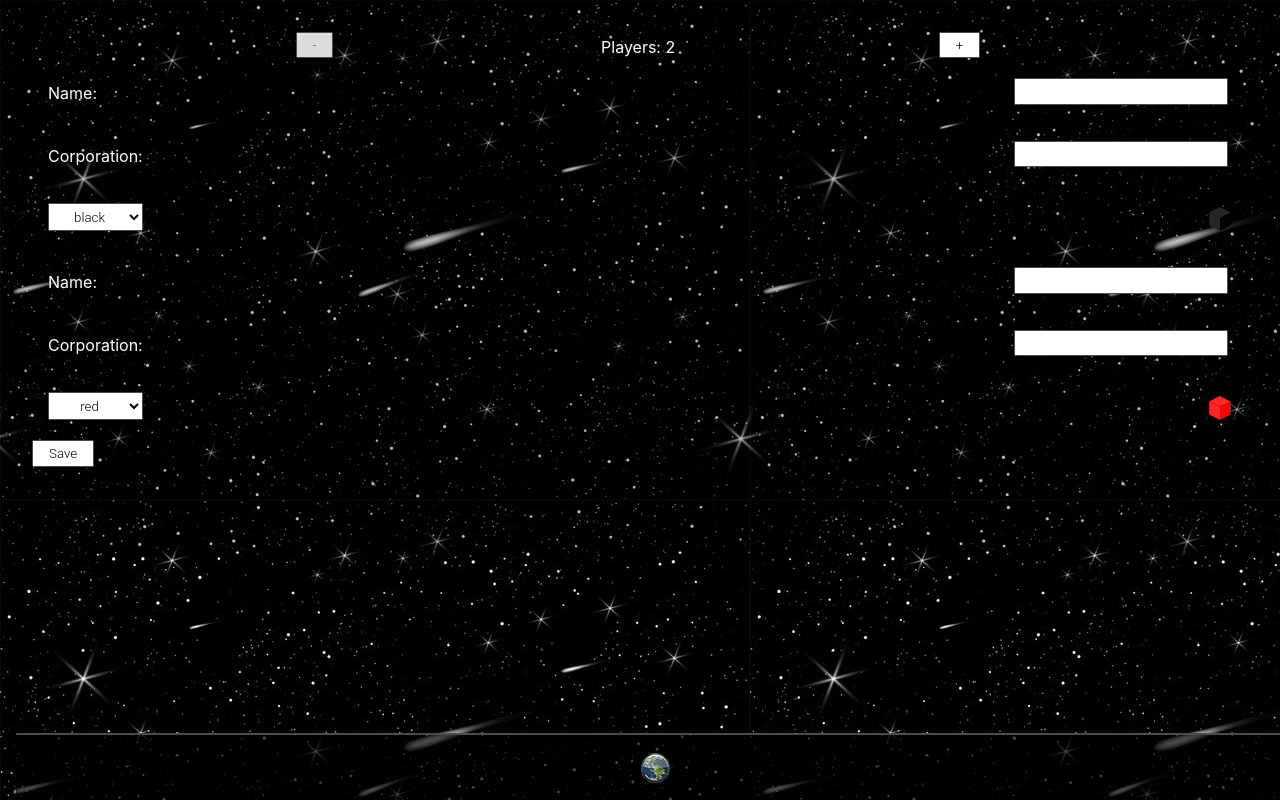
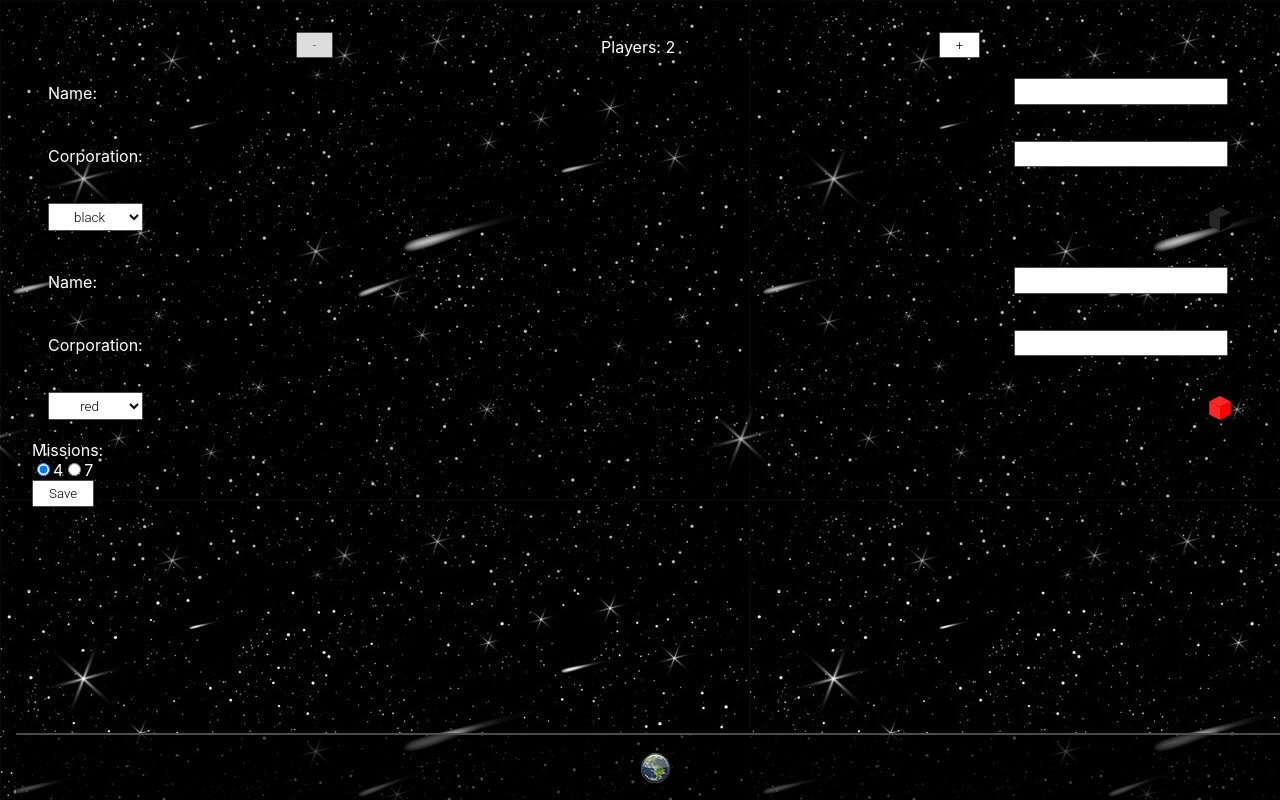
Before and after one commit to the-broken-tile/preserving-mars, a React app: page /#/new in a window 1280 px wide. Built offline with nearby package versions, Linux system fonts and the light colour scheme.

Commit message:
add campaign length choice

```diff
--- a/src/Deserializer/LegacyDeserializer.ts
+++ b/src/Deserializer/LegacyDeserializer.ts
@@ -19,6 +19,7 @@ export default class LegacyDeserializer implements DeserializerInterface<
       value.players.map(
         (p: SerializedPlayer): Player => this.deserializer.deserialize(p),
       ),
+      value.missions,
     )
     l.id = value.id
     l.mission = value.mission
--- a/src/Model/Legacy.ts
+++ b/src/Model/Legacy.ts
@@ -12,14 +12,15 @@ export default class Legacy {
   public readonly id: string = v4()
   private constructor(
     private readonly _players: Player[],
+    public readonly missions: number,
     public readonly mission: number = 0,
     public readonly phase: Phase = "preparing",
     private readonly _name: string | null = null,
     public readonly missionResults: MissionResults = [],
   ) {}
 
-  public static create(players: Player[]): Legacy {
-    return new Legacy(players)
+  public static create(players: Player[], missions: number): Legacy {
+    return new Legacy(players, missions)
   }
 
   public get players(): Player[] {
@@ -39,6 +40,7 @@ export default class Legacy {
   public setName(name: string): Legacy {
     const l: Writeable<Legacy> = new Legacy(
       this._players,
+      this.missions,
       this.mission,
       this.phase,
       name,
@@ -63,6 +65,7 @@ export default class Legacy {
 
     const l: Writeable<Legacy> = new Legacy(
       this._players,
+      this.missions,
       mission,
       newPhase,
       this._name,
@@ -141,6 +144,7 @@ export default class Legacy {
     const l: Writeable<Legacy> = new Legacy(
       this._players,
       this.mission,
+      this.mission,
       this.phase,
       this._name,
       missionResults,
@@ -160,6 +164,7 @@ export default class Legacy {
     const l: Writeable<Legacy> = new Legacy(
       this._players,
       this.mission,
+      this.missions,
       this.phase,
       this._name,
       missionResults,
--- a/src/Serializer/LegacySerializer.ts
+++ b/src/Serializer/LegacySerializer.ts
@@ -6,6 +6,7 @@ export type SerializedMissionResults = Record<string, SerializedMission>[]
 export type SerializedLegacy = {
   id: string
   mission: number
+  missions: number
   phase: Phase
   name: string | null
   players: SerializedPlayer[]
@@ -27,6 +28,7 @@ export default class LegacySerializer implements SerializerInterface<
     return {
       id: value.id,
       mission: value.mission,
+      missions: value.missions,
       phase: value.phase,
       name: value["_name"],
       players: value.players.map(
--- a/src/View/NewLegacyView/NewLegacyView.tsx
+++ b/src/View/NewLegacyView/NewLegacyView.tsx
@@ -1,7 +1,7 @@
 import { FormEvent, FormEventHandler, JSX, useState } from "react"
 import { Link, NavigateFunction, useNavigate } from "react-router"
 import { t } from "@/i18n"
-import { MAX_PLAYERS, MIN_PLAYERS, ENABLE_TEAMS } from "@/constants"
+import { MAX_PLAYERS, MIN_PLAYERS, MISSION_LENGTHS } from "@/constants"
 import { BottomMenu, Toggle } from "@/Component"
 import { CreatePlayerView } from "@/View"
 import { ValidationError, validator } from "@/container/Validator"
@@ -13,6 +13,7 @@ import { home } from "@/icons"
 import "./new-legacy-view.css"
 
 export default function NewLegacyView(): JSX.Element {
+  const [missions, setMissions] = useState<number>(MISSION_LENGTHS[0])
   const [players, setPlayers] = useState<Player[]>([
     Player.create("black"),
     Player.create("red"),
@@ -67,10 +68,14 @@ export default function NewLegacyView(): JSX.Element {
       return
     }
 
-    const legacy: Legacy = Legacy.create(players).advance()
+    const legacy: Legacy = Legacy.create(players, missions).advance()
     legacyRepository.save(legacy)
 
     navigate(`/legacy/${legacy.id}`)
+  }
+
+  const handleMissionsChange = (e: FormEvent<HTMLInputElement>): void => {
+    setMissions(Number(e.currentTarget.value))
   }
 
   return (
@@ -113,11 +118,6 @@ export default function NewLegacyView(): JSX.Element {
               </li>
             ),
           )}
-          {ENABLE_TEAMS && (
-            <li>
-              Teams: <Toggle value={false} onInput={(): void => {}} />
-            </li>
-          )}
         </ul>
         {errors.length > 0 && (
           <ul>
@@ -130,6 +130,22 @@ export default function NewLegacyView(): JSX.Element {
             )}
           </ul>
         )}
+        <div>
+          <div>{t("Missions")}:</div>
+          {MISSION_LENGTHS.map(
+            (m: number): JSX.Element => (
+              <label>
+                <input
+                  type="radio"
+                  value={m}
+                  checked={m === missions}
+                  onChange={handleMissionsChange}
+                />
+                {m}
+              </label>
+            ),
+          )}
+        </div>
         <input type="submit" className="button" value={`${t("Save")}`} />
       </form>
       <BottomMenu>
--- a/src/config.json
+++ b/src/config.json
@@ -1,8 +1,8 @@
 {
   "minPlayers": 2,
   "maxPlayers": 5,
-  "enableTeams": false,
   "missions": 7,
   "staringTerraformingRating": 25,
-  "maxSavedProjectCards": 2
+  "maxSavedProjectCards": 2,
+  "missionLengths": [4, 7]
 }
--- a/src/constants.ts
+++ b/src/constants.ts
@@ -2,8 +2,6 @@ import config from "@/config.json"
 
 export const MIN_PLAYERS: number = config.minPlayers
 export const MAX_PLAYERS: number = config.maxPlayers
-
-export const ENABLE_TEAMS: boolean = config.enableTeams
 
 export const MISSION_COUNT: number = config.missions
 
@@ -11,3 +9,5 @@ export const STARTING_TERRAFORMING_RATING: number =
   config.staringTerraformingRating
 
 export const MAX_SAVED_PROJECT_CARDS: number = config.maxSavedProjectCards
+
+export const MISSION_LENGTHS: number[] = config.missionLengths
```
